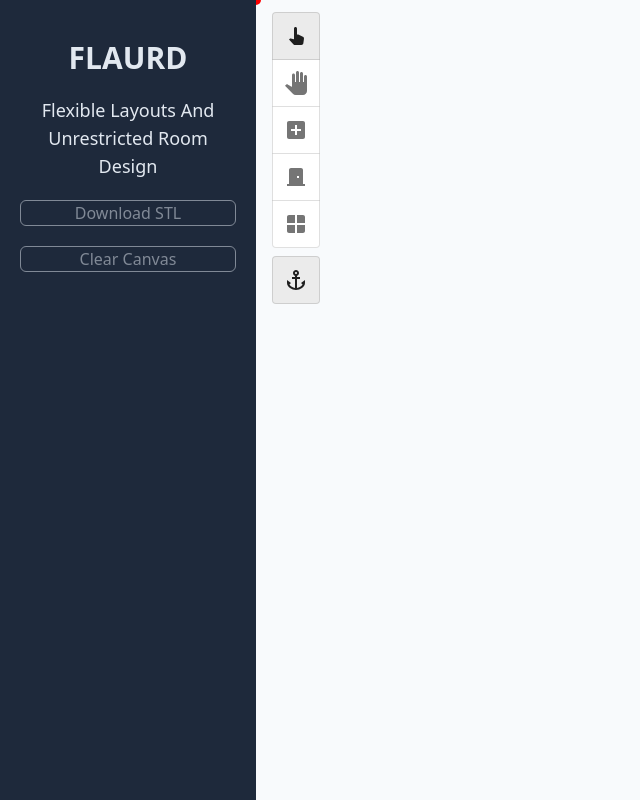
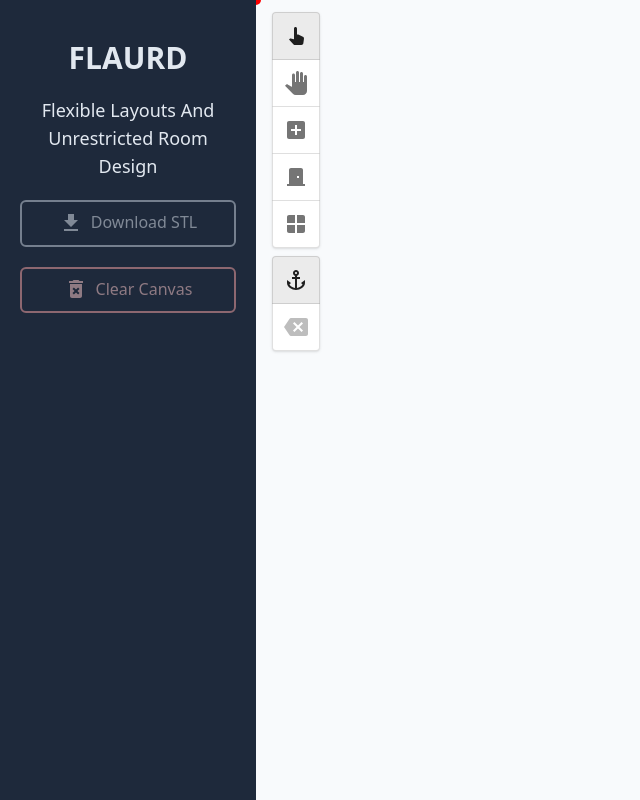
Before and after one commit to IsItGreg/floorplaner, a React (Create React App) app: page / in a window 1280 px wide. Shown: the whole page, without its empty margins (0-640 px from the left). Built offline with nearby package versions, Linux system fonts and the light colour scheme.

Commit message:
Added delete selected box button

```diff
--- a/src/components/Canvas.tsx
+++ b/src/components/Canvas.tsx
@@ -8,7 +8,7 @@ const RADIUS = 30;
 const GRID = 100;
 
 // essentially vertices and edges of a graph
-type Corner = {
+export type Corner = {
   x: number;
   y: number;
   color?: string;
@@ -74,6 +74,13 @@ const Canvas = () => {
     setSelectedCorner(null);
     setDraggingCorner(null);
   }, [state.mode]);
+
+  React.useEffect(() => {
+    dispatch({
+      type: CanvasActions.SELECT_CORNER,
+      corner: selectedCorner,
+    });
+  }, [selectedCorner, dispatch]);
 
   const handleMouseMove = (e: Konva.KonvaEventObject<MouseEvent>) => {
     const stage = e.target.getStage()!;
@@ -172,11 +179,12 @@ const Canvas = () => {
         );
         if (selectedCorner !== nearestCorner) {
           setSelectedCorner(nearestCorner);
-          // const selectedCornersRoom = rooms.splice( // Makes the selected room appear on top of other rooms
-          //   rooms.findIndex((room) => room.corners.includes(nearestCorner)),
-          //   1,
-          // )[0];
-          // setRooms([...rooms, selectedCornersRoom]);
+          const selectedCornersRoom = boxes.splice(
+            // Makes the selected room appear on top of other rooms
+            boxes.findIndex((box) => box.corners.includes(nearestCorner)),
+            1,
+          )[0];
+          setBoxes([...boxes, selectedCornersRoom]);
         }
         setDraggingCorner(nearestCorner);
       } else {
@@ -421,6 +429,9 @@ const Canvas = () => {
             const width = room.corners[1].x - room.corners[0].x;
             const height = room.corners[1].y - room.corners[0].y;
 
+            const isSelected =
+              selectedCorner && room.corners.includes(selectedCorner);
+
             return (
               <>
                 <Rect
@@ -428,15 +439,15 @@ const Canvas = () => {
                   y={room.corners[0].y}
                   width={room.corners[1].x - room.corners[0].x}
                   height={room.corners[1].y - room.corners[0].y}
-                  stroke={"#6E655C"}
-                  dash={[10, 15]}
+                  stroke={isSelected ? "#7BA3AD" : "#6E655C"}
+                  dash={isSelected ? [] : [10, 15]}
                 />
                 <Text
                   x={room.corners[0].x + width / 2}
                   y={room.corners[0].y + (height > 0 ? 0 : height) + 5}
                   text={konvaUnitsToDistanceString(width)}
                   fontSize={20}
-                  fill="#33281E"
+                  fill={isSelected ? "#56757D" : "#33281E"}
                 />
                 <Text
                   x={room.corners[0].x + (width > 0 ? 0 : width) + 5}
@@ -444,7 +455,7 @@ const Canvas = () => {
                   rotation={-90}
                   text={konvaUnitsToDistanceString(height)}
                   fontSize={20}
-                  fill="#33281E"
+                  fill={isSelected ? "#56757D" : "#33281E"}
                 />
               </>
             );
--- a/src/components/GlobalContext.tsx
+++ b/src/components/GlobalContext.tsx
@@ -1,5 +1,5 @@
 import { Dispatch, createContext, useReducer } from "react";
-import { Box, Wall } from "./Canvas";
+import { Box, Corner, Wall } from "./Canvas";
 
 export enum ToolMode {
   NONE = "none",
@@ -15,6 +15,7 @@ export type AppState = {
   snapRooms: boolean;
   walls: Wall[];
   rooms: Box[];
+  selectedCorner?: Corner;
 };
 
 const initialState = {
@@ -51,6 +52,8 @@ export enum CanvasActions {
   TOGGLE_SNAP_ROOMS,
   SET_WALLS,
   SET_ROOMS,
+  SELECT_CORNER,
+  DELETE_SELECTED_CORNER,
   CLEAR_CANVAS,
 }
 
@@ -59,7 +62,9 @@ export type CanvasAction =
   | { type: CanvasActions.TOGGLE_SNAP_ROOMS }
   | { type: CanvasActions.SET_WALLS; walls: Wall[] }
   | { type: CanvasActions.SET_ROOMS; rooms: Box[] }
-  | { type: CanvasActions.CLEAR_CANVAS };
+  | { type: CanvasActions.CLEAR_CANVAS }
+  | { type: CanvasActions.SELECT_CORNER; corner: Corner | null }
+  | { type: CanvasActions.DELETE_SELECTED_CORNER };
 
 const canvasReducer = (state: any, action: CanvasAction) => {
   switch (action.type) {
@@ -73,6 +78,16 @@ const canvasReducer = (state: any, action: CanvasAction) => {
       return { ...state, rooms: action.rooms };
     case CanvasActions.CLEAR_CANVAS:
       return { ...state, walls: [], rooms: [] };
+    case CanvasActions.SELECT_CORNER:
+      return { ...state, selectedCorner: action.corner };
+    case CanvasActions.DELETE_SELECTED_CORNER:
+      return {
+        ...state,
+        rooms: state.rooms.filter(
+          (room: Box) => !room.corners.includes(state.selectedCorner),
+        ),
+        selectedCorner: null,
+      };
     default:
       return state;
   }
--- a/src/components/Sidebar.tsx
+++ b/src/components/Sidebar.tsx
@@ -1,12 +1,14 @@
 import React from "react";
 import { CanvasActions, GlobalContext } from "./GlobalContext";
 import { convertRoomsToStl } from "../three/roomsToStl";
+import { DeleteForever, Download } from "@mui/icons-material";
+import { Tooltip } from "@mui/material";
 
 export const Sidebar = () => {
   const { state, dispatch } = React.useContext(GlobalContext);
 
   return (
-    <div className="flex h-full w-64 flex-shrink-0 flex-col gap-5 bg-slate-800">
+    <div className="flex h-full w-64 flex-shrink-0 flex-col gap-5 bg-slate-800 shadow">
       <h1 className="mt-10 text-center text-3xl font-bold text-slate-200">
         FLAURD
       </h1>
@@ -14,23 +16,27 @@ export const Sidebar = () => {
         Flexible Layouts And Unrestricted Room Design
       </h2>
       <button
-        className="mx-5 rounded-md border border-slate-200 text-slate-200 disabled:cursor-not-allowed disabled:opacity-50"
+        className="mx-5 rounded-md border-2 border-slate-300 p-2 text-slate-200 disabled:cursor-not-allowed disabled:opacity-50"
         disabled={state.rooms.length === 0}
         onClick={() => {
           convertRoomsToStl(state.rooms);
         }}
       >
+        <Download className="mb-0.5 mr-2" />
         Download STL
       </button>
+      <Tooltip title="Warning, this cannot be undone." arrow placement="bottom">
         <button
-        className="mx-5 rounded-md border border-slate-200 text-slate-200 disabled:cursor-not-allowed disabled:opacity-50"
+          className="mx-5 rounded-md border-2 border-red-300 p-2 text-red-200 disabled:cursor-not-allowed disabled:opacity-50"
           disabled={state.rooms.length === 0}
           onClick={() => {
             dispatch({ type: CanvasActions.CLEAR_CANVAS });
           }}
         >
+          <DeleteForever className="mb-0.5 mr-2" />
           Clear Canvas
         </button>
+      </Tooltip>
     </div>
   );
 };
--- a/src/components/Toolbox.tsx
+++ b/src/components/Toolbox.tsx
@@ -6,8 +6,9 @@ import {
   Anchor,
   DoorFront,
   Window,
+  Backspace,
 } from "@mui/icons-material";
-import { ToggleButton, ToggleButtonGroup } from "@mui/material";
+import { ToggleButton, ToggleButtonGroup, Tooltip } from "@mui/material";
 import React from "react";
 import { CanvasActions, GlobalContext } from "./GlobalContext";
 import { ToolMode } from "./GlobalContext";
@@ -18,7 +19,7 @@ export const Toolbox = () => {
   return (
     <div className="absolute top-3 ml-4 flex flex-col gap-2">
       <ToggleButtonGroup
-        className="bg-white"
+        className="bg-white shadow"
         orientation="vertical"
         value={state.mode}
         exclusive
@@ -37,21 +38,32 @@ export const Toolbox = () => {
         {/* <ToggleButton value={Mode.CREATE_WALLS}>
           <AddCircle />
         </ToggleButton> */}
+        <Tooltip title="Create room" arrow placement="right">
           <ToggleButton value={ToolMode.CREATE_ROOM}>
             <AddBox />
           </ToggleButton>
+        </Tooltip>
+        <Tooltip title="Create door" arrow placement="right">
           <ToggleButton value={ToolMode.CREATE_DOOR}>
             <DoorFront />
           </ToggleButton>
+        </Tooltip>
+        <Tooltip title="Create window" arrow placement="right">
           <ToggleButton value={ToolMode.CREATE_WINDOW}>
             <Window />
           </ToggleButton>
+        </Tooltip>
       </ToggleButtonGroup>
 
       <ToggleButtonGroup
-        className="bg-white"
+        className="bg-white shadow"
         orientation="vertical"
         value={state.snapRooms ? ["snap_on"] : []}
+      >
+        <Tooltip
+          title="Toggle snapping (hold shift to temporarily reverse)"
+          arrow
+          placement="right"
         >
           <ToggleButton
             onClick={() => {
@@ -61,6 +73,22 @@ export const Toolbox = () => {
           >
             <Anchor />
           </ToggleButton>
+        </Tooltip>
+        <Tooltip
+          title="Delete selected corner and attached box"
+          arrow
+          placement="right"
+        >
+          <ToggleButton
+            value={"delete_corner"}
+            disabled={state.selectedCorner === null}
+            onClick={() => {
+              dispatch({ type: CanvasActions.DELETE_SELECTED_CORNER });
+            }}
+          >
+            <Backspace />
+          </ToggleButton>
+        </Tooltip>
       </ToggleButtonGroup>
     </div>
   );
```
Lines whose indentation alone changed are shown as unchanged.
